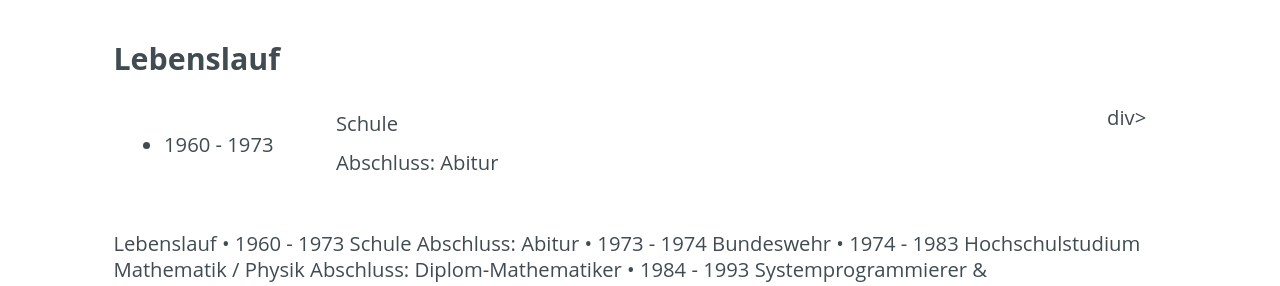
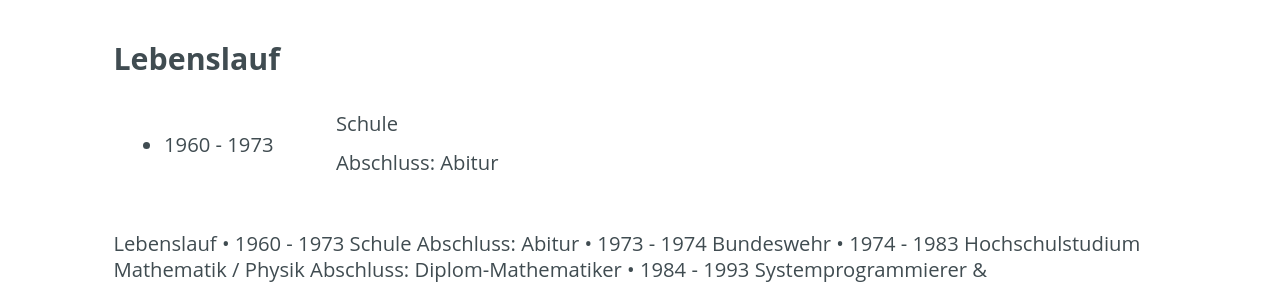
Before and after one commit to cs-LA/home, a Jekyll site: the page built from itTraining/Profile.md, in a window 1280 px wide. Shown: the part 551-837 px from the top of the page. Built offline with Jekyll 4.4.1, drawn with Linux system fonts in a browser that asks for light colours; our own code applies the rules of GitHub Pages for plain Markdown files.

Commit message:
Update Profile.md

```diff
--- a/itTraining/Profile.md
+++ b/itTraining/Profile.md
@@ -26,7 +26,7 @@
   <div class="grid-2">
     <p>Schule</p>
     <p>Abschluss: Abitur</p>
-  </div>div>
+  </div>
 <div class="gridBreak"></div>
 </div>
 
```
